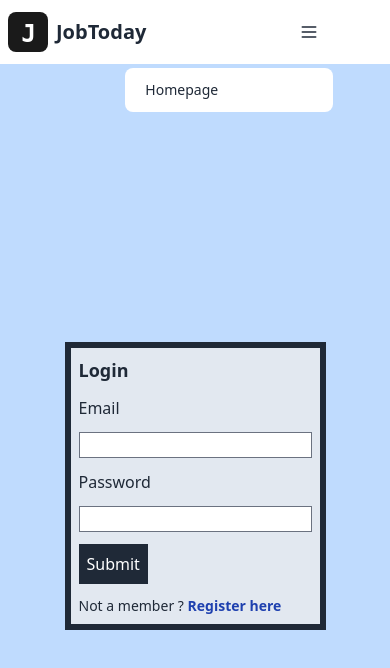
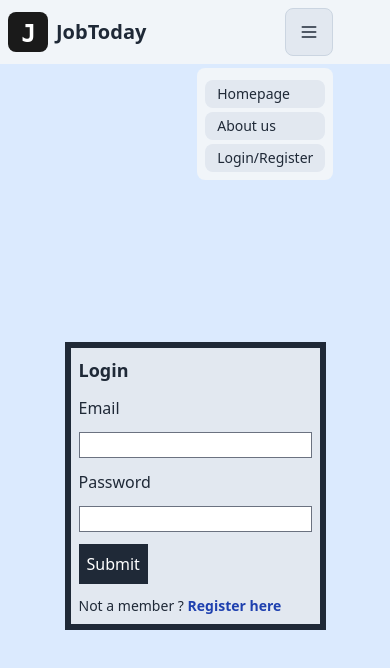
Before and after one commit to varunteja007006/JobToday-ReactJS, a React (Vite) app: page /dashboard in a window 390 px wide. Both pictures are taken after a click on the button 309 px from the left and 32 px from the top of the page. Shown: the top 668 px of the page. Built offline with nearby package versions, Linux system fonts and the light colour scheme.

Commit message:
can host mobile network, mobile friendly changes

```diff
--- a/package.json
+++ b/package.json
@@ -4,7 +4,7 @@
   "version": "0.0.0",
   "type": "module",
   "scripts": {
-    "dev": "vite",
+    "dev": "vite --host",
     "build": "vite build",
     "lint": "eslint src --ext js,jsx --report-unused-disable-directives --max-warnings 0",
     "preview": "vite preview"
--- a/src/App.jsx
+++ b/src/App.jsx
@@ -15,7 +15,7 @@ function App() {
     <BrowserRouter>
       {/* main tab is to toggle between dark and light modes */}
       <main className="light">
-        <div className=" bg-blue-200 dark:bg-gray-800">
+        <div className="bg-blue-100 dark:bg-gray-800 dark:text-white">
           {/* navigation bar */}
           <Navbar></Navbar>
           <Routes>
--- a/src/components/navbar/Navbar.jsx
+++ b/src/components/navbar/Navbar.jsx
@@ -1,6 +1,6 @@
 import { navlinks } from "./navlinks";
 import logo from "../../assets/images/logo.svg";
-import { Link, Navigate } from "react-router-dom";
+import { Link } from "react-router-dom";
 import { useDispatch, useSelector } from "react-redux";
 import { logoutUser } from "../../features/user/userSlice";
 
@@ -10,7 +10,8 @@ function Navbar() {
 
   return (
     <>
-      <div className="navbar bg-base-100">
+      <div className="navbar bg-slate-100">
+        {/* logo and brandname */}
         <div className="lg:flex-1 navbar-center">
           <img
             src={logo}
@@ -66,7 +67,8 @@ function Navbar() {
         {/* Small screen navbar */}
         <div className="navbar-end lg:hidden">
           <div className="dropdown dropdown-end">
-            <button className="btn btn-square btn-ghost">
+            {/* dropdown hamburger symbol */}
+            <button className="btn btn-square hover:bg-slate-300 bg-slate-200 border border-slate-300 hover:shadow-md">
               <svg
                 xmlns="http://www.w3.org/2000/svg"
                 fill="none"
@@ -81,13 +83,48 @@ function Navbar() {
                 ></path>
               </svg>
             </button>
+            {/* dropdown menu options */}
             <ul
               tabIndex={0}
-              className="menu menu-sm dropdown-content mt-3 z-[1] p-2 w-52 rounded-lg bg-base-100"
+              className="menu menu-sm dropdown-content mt-3 z-[1] p-2 w-fit rounded-lg bg-slate-100"
             >
-              <li className="">
-                <Link to="/">Homepage</Link>
+              <li key="home" className="">
+                <Link
+                  to="/"
+                  className="hover:bg-slate-300 mt-1 bg-slate-200 hover:shadow-md active:bg-slate-400"
+                >
+                  Homepage
+                </Link>
               </li>
+
+              {!user &&
+                navlinks.map((item) => {
+                  return (
+                    <li key={item.page_name} className="">
+                      <Link
+                        to={item.page_url}
+                        className="hover:bg-slate-400 mt-1 bg-slate-200 hover:shadow-md active:bg-slate-400"
+                      >
+                        {item.page_name}
+                      </Link>
+                    </li>
+                  );
+                })}
+
+              {user && (
+                <li key="logout" className="">
+                  <Link
+                    to="/"
+                    onClick={() => {
+                      dispatch(logoutUser());
+                    }}
+                    className="hover:bg-slate-300 mt-1 bg-slate-200 hover:shadow-md active:bg-slate-400"
+                  >
+                    Logout
+                  </Link>
+                </li>
+              )}
+
             </ul>
           </div>
         </div>
--- a/src/components/navbar/sidenav/SideNavbar.jsx
+++ b/src/components/navbar/sidenav/SideNavbar.jsx
@@ -3,14 +3,14 @@ import { sidenavlinks } from "./sidenavlinks";
 
 function SideNavbar() {
   return (
-    <div className="flex flex-col max-w-fit sm:flex-row ">
-      <ul className="menu bg-white">
+    <div className="flex flex-col max-w-fit sm:flex-row bg-slate-100 h-screen">
+      <ul className="menu ">
         {sidenavlinks &&
           sidenavlinks.map((item) => {
             return (
               <Link
                 to={item.path_url}
-                className="tooltip tooltip-right text-lg px-5 my-2"
+                className="tooltip tooltip-right text-lg p-2 px-3 my-1 border bg-slate-200 hover:bg-slate-300 hover:shadow-md"
                 data-tip={item.path_name}
                 key={item.path_name}
               >
--- a/src/components/navbar/sidenav/sidenavlinks.jsx
+++ b/src/components/navbar/sidenav/sidenavlinks.jsx
@@ -1,13 +1,13 @@
 export const sidenavlinks = [
+  {
+    path_url: "alljobs",
+    path_name: "alljobs",
+    icon: "fa-solid fa-briefcase",
+  },
   {
     path_url: "",
     path_name: "stats",
     icon: "fa-solid fa-chart-column",
-  },
-  {
-    path_url: "alljobs",
-    path_name: "alljobs",
-    icon: "fa-solid fa-briefcase",
   },
   {
     path_url: "profile",
```
Also changed, not shown: src/pages/Registerpage.jsx (+5 -9 lines).
